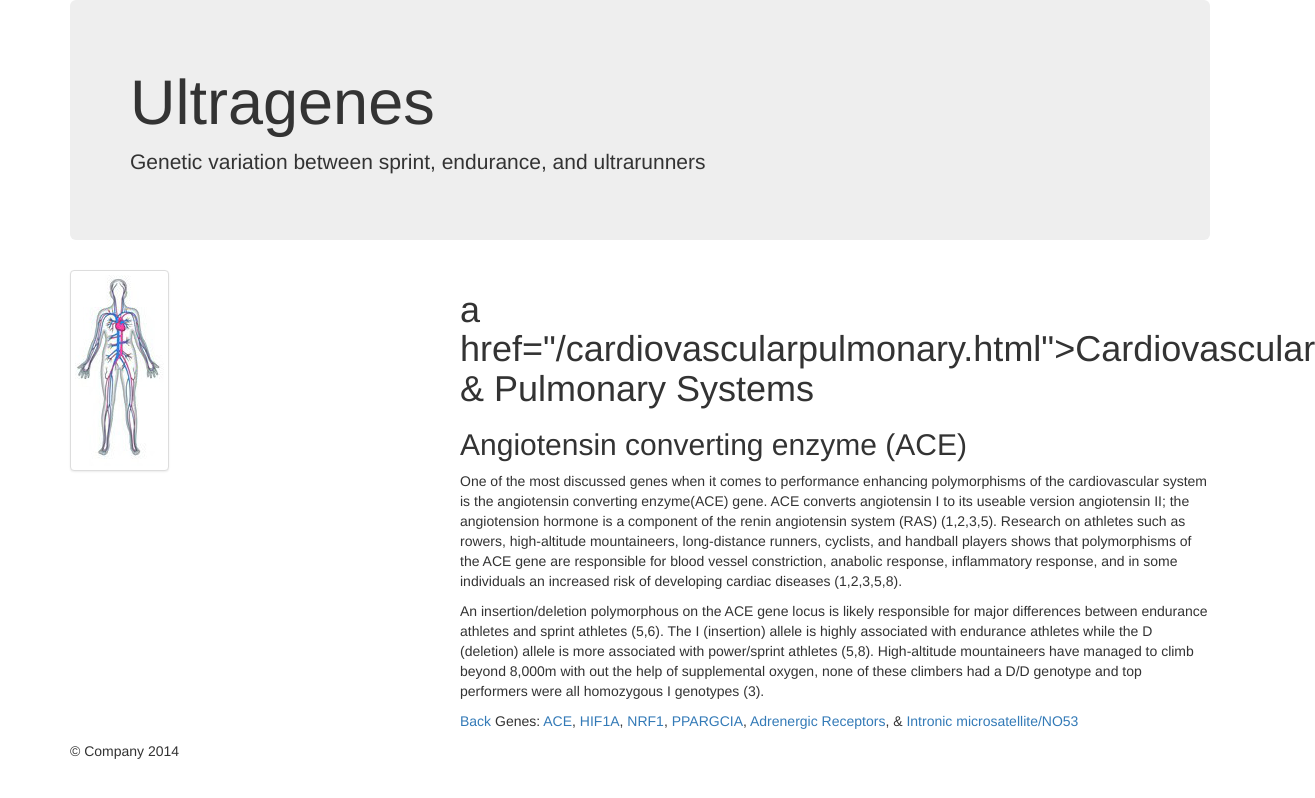
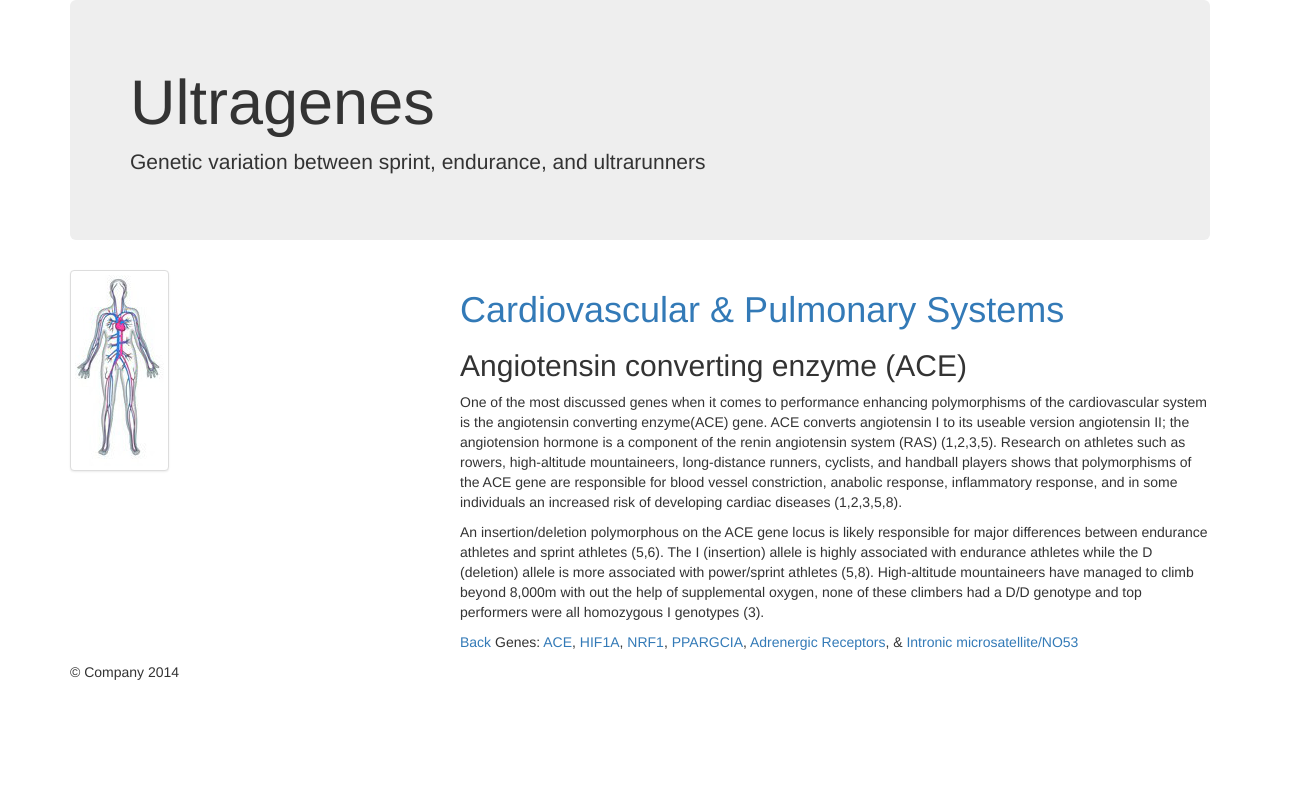
Before and after one commit to alexlovespancakes/Genomics-Ultragenes, a website: page src/ace.html in a window 1280 px wide. Shown: the whole page, 1315 px wide, since content can reach past the window. Drawn offline with nearby package versions, Linux system fonts and the light colour scheme.

Commit message:
added < to link

```diff
--- a/src/ace.html
+++ b/src/ace.html
@@ -43,7 +43,7 @@
 
         <div class="col-lg-8">
 
-          <h1>a href="/cardiovascularpulmonary.html">Cardiovascular & Pulmonary Systems</a></h1>
+          <h1><a href="/cardiovascularpulmonary.html">Cardiovascular & Pulmonary Systems</a></h1>
 
           <h2>Angiotensin converting enzyme (ACE)</h2>
 
```
